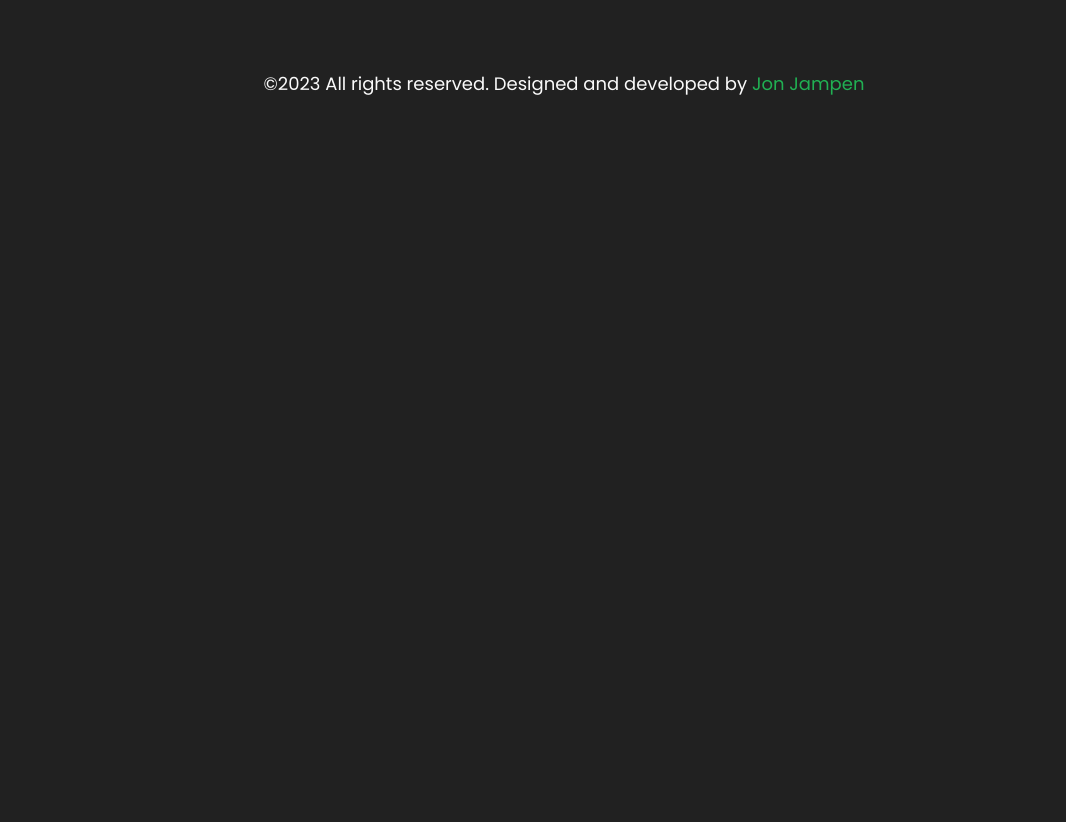
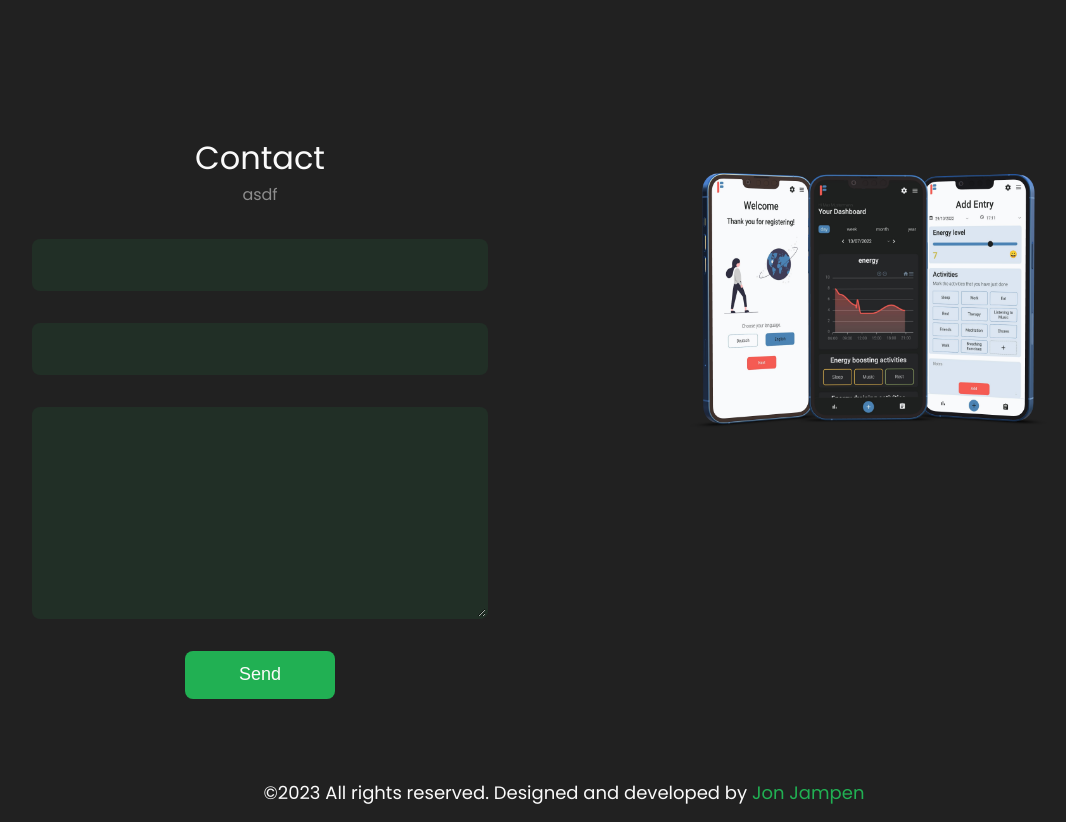
Before and after one commit to jonjampen/portfolio, a SvelteKit app: page / in a window 1280 px wide. Shown: the part 1402-2224 px from the top of the page, without its empty margins (76-1142 px from the left). Before the commit the page ends 1515 px from the top, so only its background shows below. Built offline with nearby package versions, Linux system fonts and the light colour scheme.

Commit message:
Adding contact form

```diff
--- a/src/global.scss
+++ b/src/global.scss
@@ -1,6 +1,6 @@
 @import url('https://fonts.googleapis.com/css2?family=Poppins:wght@400;500;600&display=swap');
 
-@import "./style/hero", "./style/projects", "./style/footer", "./style/nav";
+@import "./style/hero", "./style/projects", "./style/footer", "./style/nav", "./style/contact.scss";
 
 
 :root {
@@ -102,6 +102,34 @@ a {
     }
 }
 
+input,
+textarea {
+    background-color: var(--primary-transparent);
+    border: 2px solid transparent;
+    border-radius: 8px;
+    color: var(--white);
+    padding: 4px 8px;
+}
+
+input:active,
+input:focus,
+textarea:active,
+textarea:focus {
+    border: 2px solid var(--primary);
+    outline: none;
+}
+
+
+
+input {
+    height: 40px;
+}
+
+textarea {
+    height: 200px;
+    resize: vertical;
+}
+
 .icon {
     width: 32px;
     height: 32px;
--- a/src/routes/+page.svelte
+++ b/src/routes/+page.svelte
@@ -2,11 +2,16 @@
 	import Footer from './Footer.svelte';
 	import Hero from './Hero.svelte';
 	import Projects from './Projects.svelte';
+	import Contact from './Contact.svelte';
 </script>
 
 <Hero />
 <Projects />
 <!-- Education -->
 <!-- Contact -->
+<section class="contact">
+	<Contact />
+	<img src="/fatiguediary.png" alt="" />
+</section>
 <!-- Footer -->
 <Footer />
--- /dev/null
+++ b/src/routes/Contact.svelte
@@ -0,0 +1,11 @@
+<section class="contactForm">
+	<h2>Contact</h2>
+	<h6>asdf</h6>
+
+	<form action="">
+		<input type="text" name="name" id="nameField" />
+		<input type="email" name="email" id="emailField" />
+		<textarea name="message" id="messageField" />
+		<button class="primary">Send</button>
+	</form>
+</section>
--- /dev/null
+++ b/src/style/contact.scss
@@ -0,0 +1,30 @@
+section.contact {
+    margin-top: 128px;
+    max-width: 100%;
+    display: flex;
+    flex-direction: row;
+    justify-content: space-between;
+    align-items: flex-start;
+
+    & img {
+        width: 50%;
+    }
+
+    & .contactForm {
+        width: 50%;
+
+        & form {
+            margin-top: 32px;
+            display: flex;
+            flex-direction: column;
+            gap: 32px;
+            align-items: center;
+            width: 100%;
+
+            & input,
+            & textarea {
+                width: 80%;
+            }
+        }
+    }
+}
```
